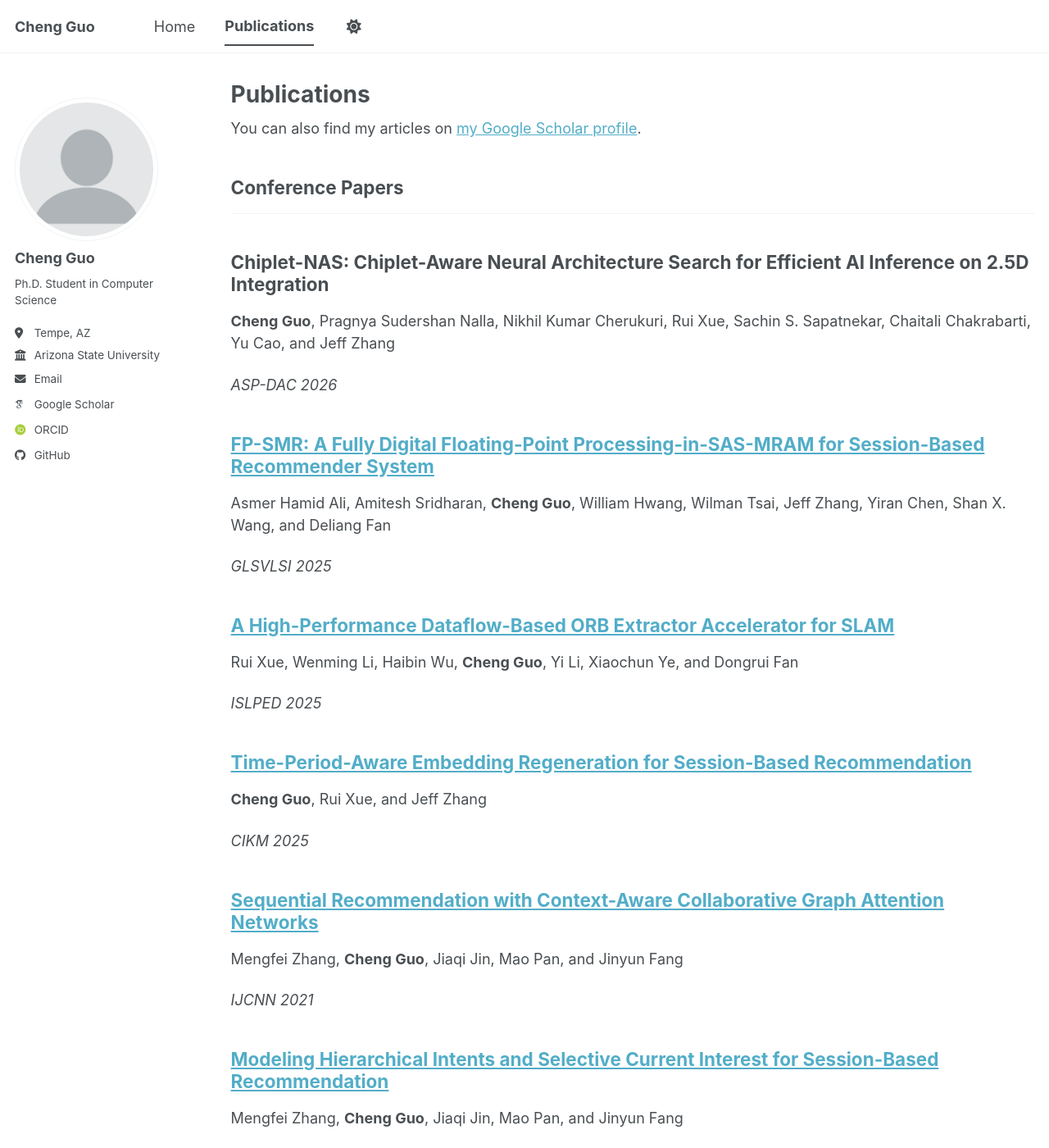
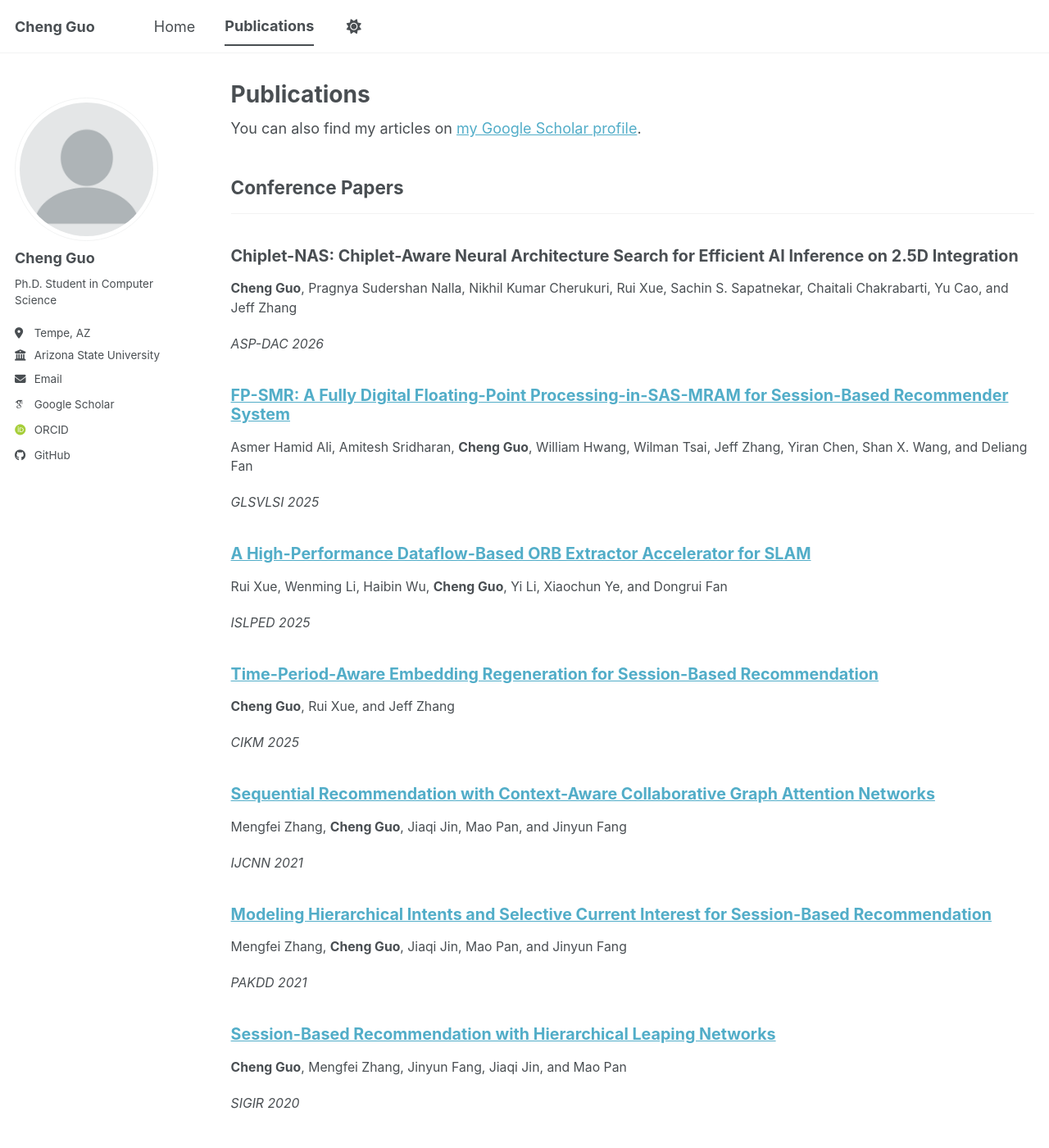
Before and after one commit to cgasu/cgasu.github.io, a Jekyll site: the page built from _pages/publications.html, in a window 1280 px wide and 1400 px high. Shown: the whole window at 82% size. Built offline with Jekyll 4.4.1, drawn with Linux system fonts in a browser that asks for light colours; some web fonts are replaced; a script bundle is joined from its source files by our own code; library files that are not in the unit come from our copies.

Commit message:
update font size

```diff
--- a/_sass/layout/_archive.scss
+++ b/_sass/layout/_archive.scss
@@ -37,6 +37,10 @@
   + .list__item .archive__item-title {
     margin-top: 0.5em;
   }
+}
+
+.archive__item {
+  font-size: 0.875em;
 }
 
 .archive__item-title {
```
